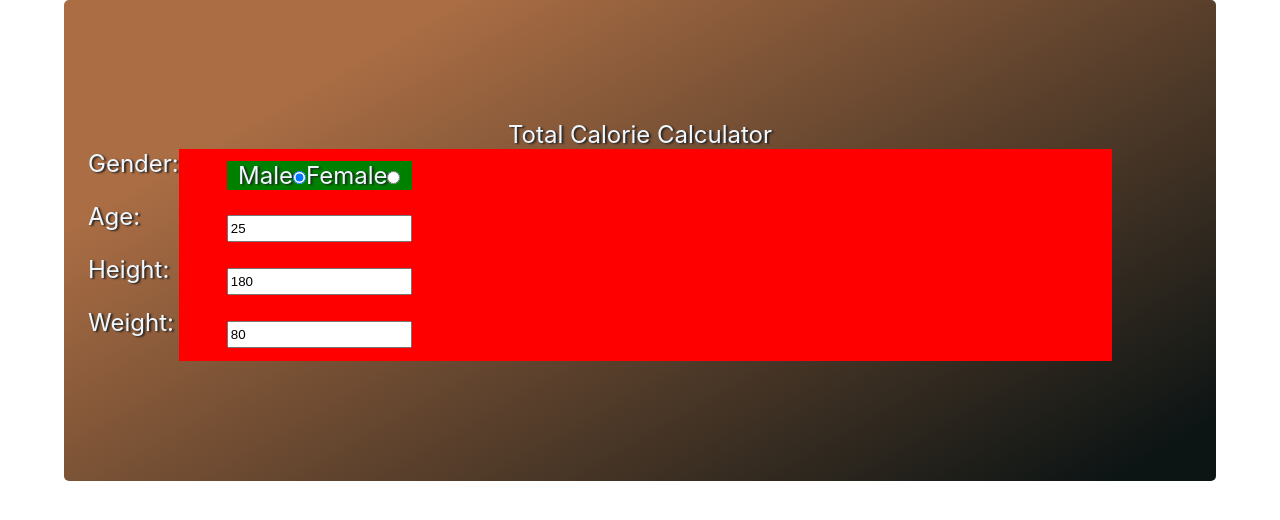
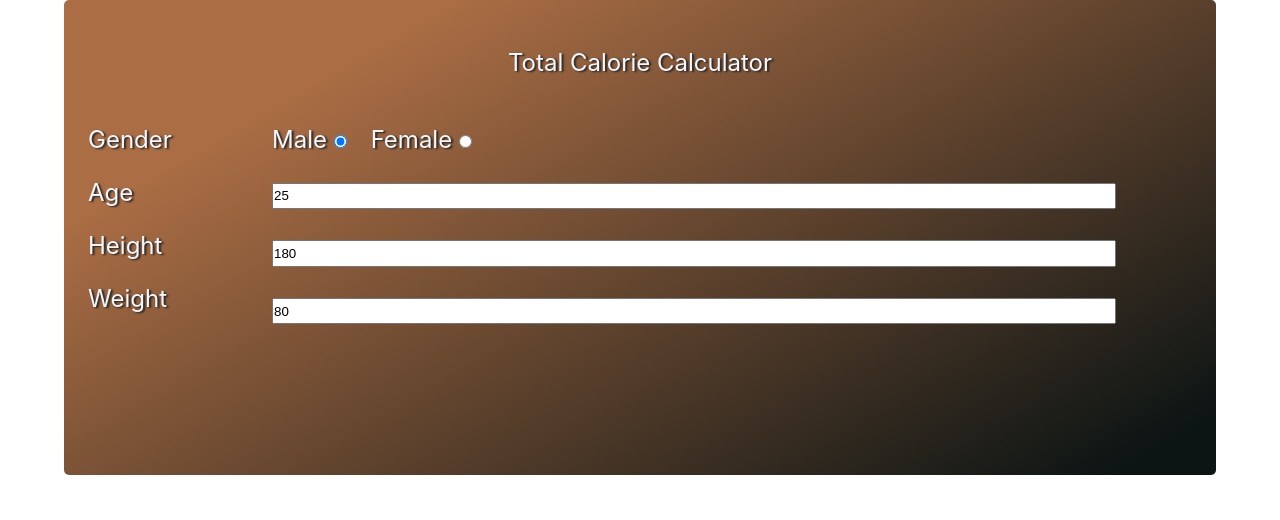
Before and after one commit to turkaytunc/total-calorie-calculator, a React (Create React App) app: page / in a window 1280 px wide. Shown: the top 520 px of the page. Built offline with nearby package versions, Linux system fonts and the light colour scheme.

Commit message:
update layout

```diff
--- a/src/app.scss
+++ b/src/app.scss
@@ -2,7 +2,7 @@
   text-align: center;
   width: 90%;
   height: 90%;
-  padding-top: 5em;
+  padding-top: 2em;
   padding-bottom: 5em;
   background: linear-gradient(150deg, #aa6d44 20%, #0c1414 95%);
   color: aliceblue;
--- a/src/components/input-renderer/InputRenderer.jsx
+++ b/src/components/input-renderer/InputRenderer.jsx
@@ -20,16 +20,16 @@ export const InputRenderer = () => {
     <div className="container">
       <div className="label-container">
         <label htmlFor="select-gender" className="mesurements-label">
-          Gender:{' '}
+          Gender
         </label>
         <label htmlFor="age" className="mesurements-label">
-          Age:{' '}
+          Age
         </label>
         <label htmlFor="height" className="mesurements-label">
-          Height:{' '}
+          Height
         </label>
         <label htmlFor="weight" className="mesurements-label">
-          Weight:{' '}
+          Weight
         </label>
       </div>
       <div className="input-container">
@@ -37,6 +37,7 @@ export const InputRenderer = () => {
           <label htmlFor="gender-male">
             Male
             <input
+              className="gender-input"
               checked={mesurements.gender === 'male'}
               value="male"
               type="radio"
@@ -48,6 +49,7 @@ export const InputRenderer = () => {
           <label htmlFor="gender-female">
             Female
             <input
+              className="gender-input"
               checked={mesurements.gender === 'female'}
               value="female"
               type="radio"
@@ -57,6 +59,7 @@ export const InputRenderer = () => {
             />
           </label>
         </div>
+
         <input
           type="number"
           className="select-age input-item"
--- a/src/components/input-renderer/input-renderer.scss
+++ b/src/components/input-renderer/input-renderer.scss
@@ -2,6 +2,7 @@
   display: grid;
   grid-template-columns: auto 1fr;
   padding-left: 1em;
+  padding-top: 2em;
 }
 
 .label-container {
@@ -16,28 +17,41 @@
 
 .input-container {
   display: grid;
-  grid-template-rows: repeat(4, 1fr);
-  align-items: center;
-  justify-content: flex-start;
-  background-color: red;
+  grid-template-rows: repeat(4, 2.4em);
+  grid-template-columns: 1fr;
+  align-items: flex-start;
+  justify-content: center;
   width: 90%;
   padding-left: 2em;
+  padding-right: 2em;
+  margin: 0 auto;
+
+  :first-child {
+    justify-self: flex-start;
+  }
 }
 
-.select-gender {
-  background-color: green;
-  margin-bottom: 0;
-  padding-bottom: 0;
+.input-item {
+  height: 2em;
+  width: 100%;
+  padding: 0;
 }
 
 .select-age {
+  display: flex;
   width: 100%;
   justify-content: flex-start;
   align-items: center;
 }
+.select-gender {
+  margin: 0;
+  padding: 0;
 
-.input-item {
-  //margin-bottom: 2em;
-  height: 2em;
-  width: 100%;
+  :nth-child(2) {
+    margin-left: 1em;
+  }
+
+  .gender-input {
+    margin-left: 0.5em;
+  }
 }
```
